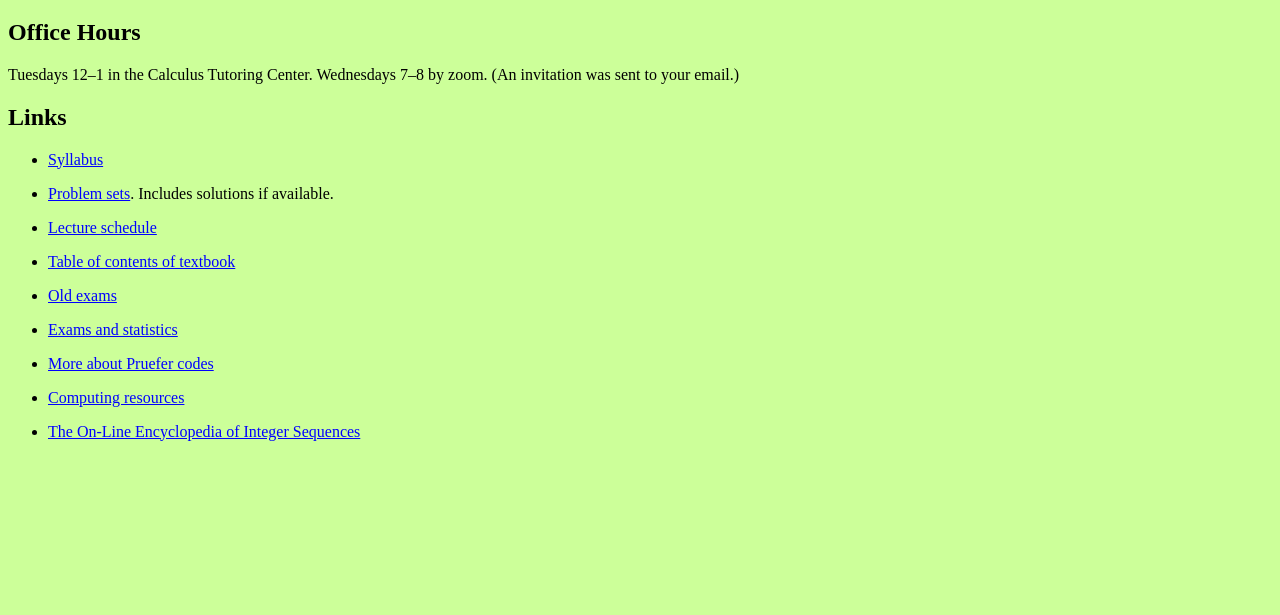
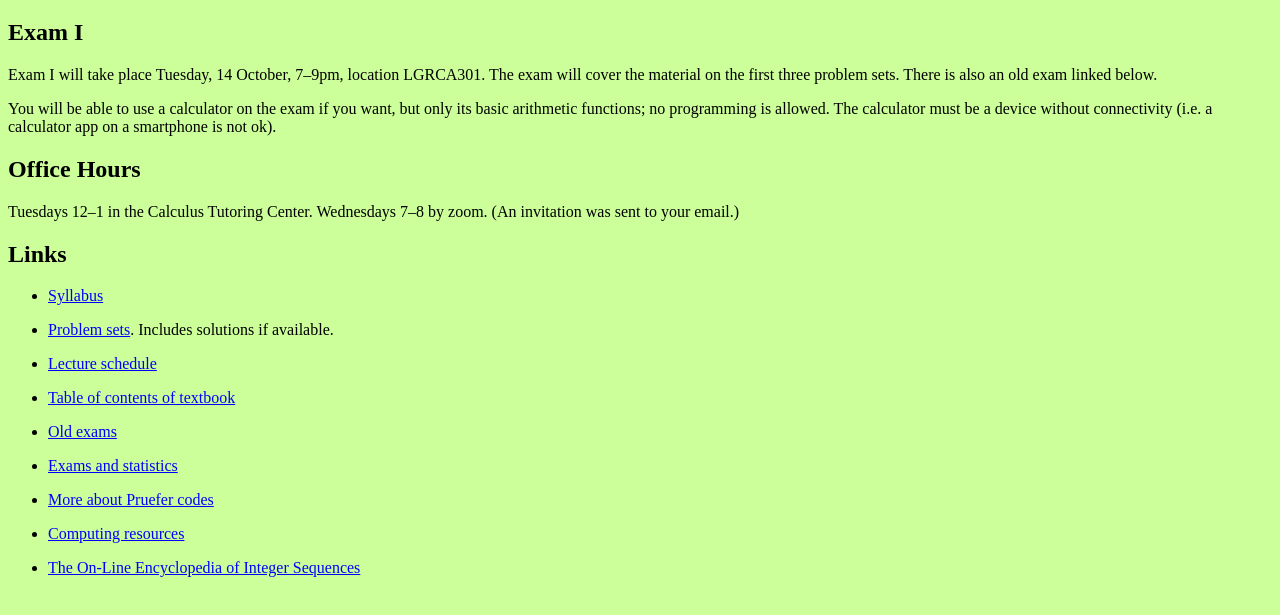
Before and after one commit to gunnells/gunnells.github.io, a plain HTML site: page comb/comb.html in a window 1280 px wide. Shown: the part 61-676 px from the top of the page. Drawn offline with Linux system fonts and the light colour scheme.

Commit message:
problems

```diff
--- a/comb/comb.html
+++ b/comb/comb.html
@@ -8,6 +8,17 @@
 <body>
 
 <h1 id="combinatoricsmath513cs575">Combinatorics (Math 513/CS 575)</h1>
+
+<h2 id="exami">Exam I</h2>
+
+<p>Exam I will take place Tuesday, 14 October, 7&#8211;9pm, location LGRCA301.
+The exam will cover the material on the first three problem sets.
+There is also an old exam linked below.</p>
+
+<p>You will be able to use a calculator on the exam if you want, but only
+its basic arithmetic functions; no programming is allowed. The
+calculator must be a device without connectivity (i.e. a calculator
+app on a smartphone is not ok).</p>
 
 <h2 id="officehours">Office Hours</h2>
 
```
Also changed, not shown: calc/calc.html (+10 -0 lines), calc/calc_lectures.html (+1 -1 lines), comb/comb_lectures.html (+1 -1 lines), 1 other file.
